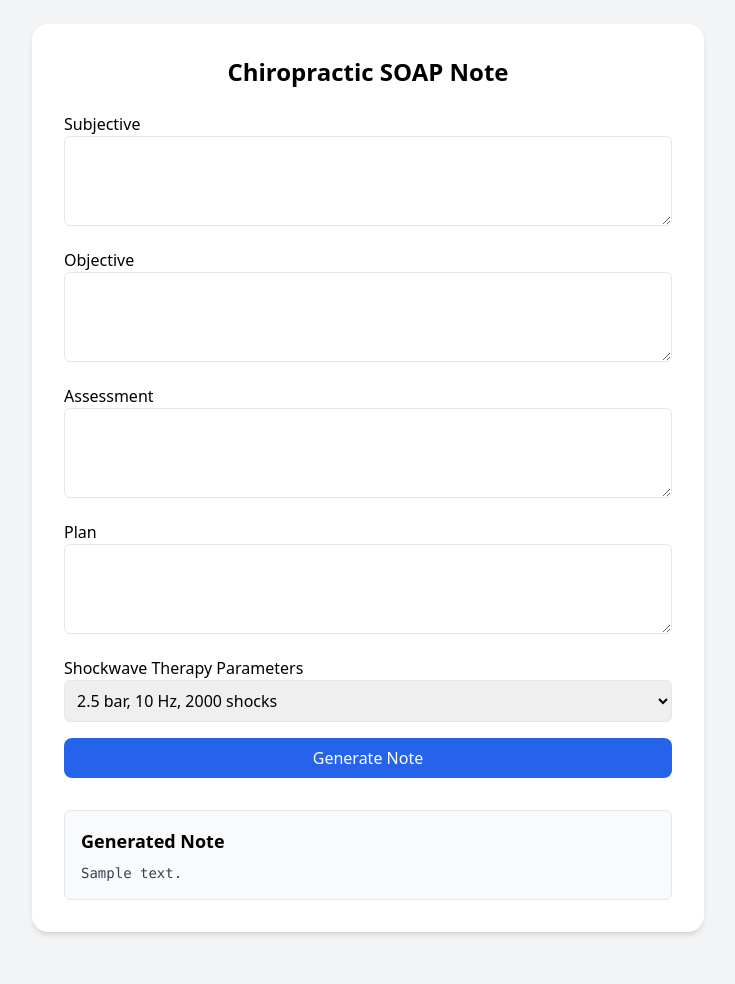
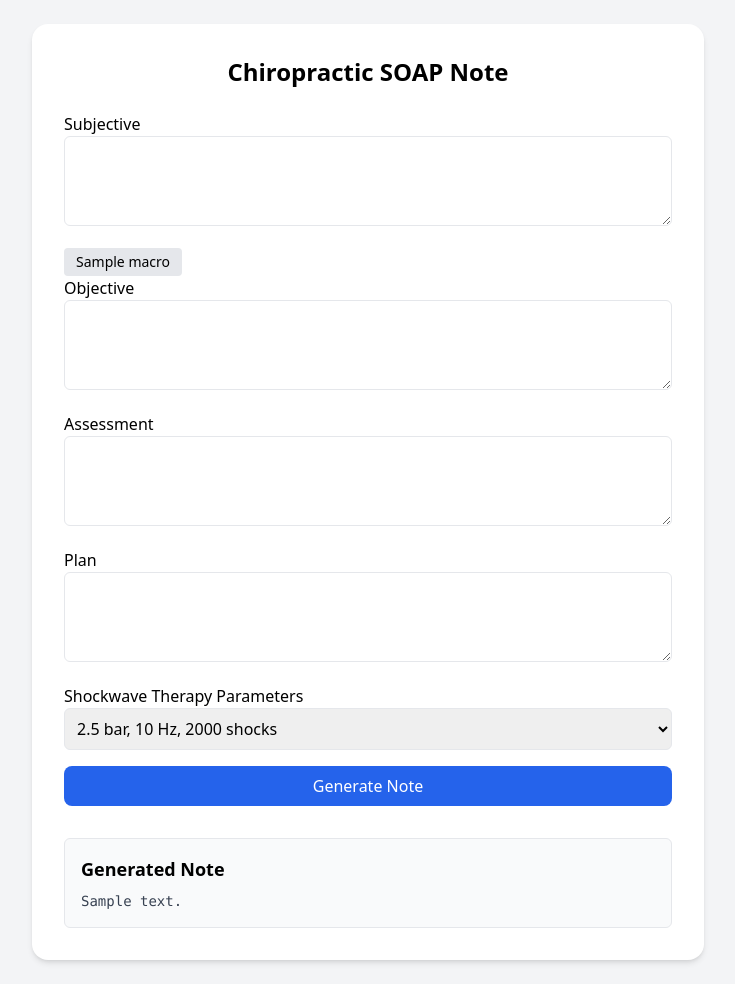
Before and after one commit to sailordc/soap-note, a Flask app: template templates/form.html in a window 1280 px wide. Shown: the whole page, without its empty margins (272-1007 px from the left). Before the commit the page ends 935 px from the top, so only its background shows below. Run offline with Flask 3, Linux system fonts and the light colour scheme; the template is opened without the code that fills it: most values are stand-ins (such as "Sample title", 1, 10 or a date in 2020); some libraries are stand-ins or nearby versions.

Commit message:
Update form.html

```diff
--- a/templates/form.html
+++ b/templates/form.html
@@ -15,18 +15,62 @@
         <textarea name="subjective" rows="3" class="w-full border p-2 rounded-md"></textarea>
       </div>
       <div>
+        {% if macros.subjective %}
+  <div class="flex flex-wrap gap-2 mt-2">
+    {% for macro in macros.subjective %}
+      <button type="button" class="bg-gray-200 px-3 py-1 rounded hover:bg-gray-300 text-sm"
+              onclick="insertMacro('subjective', '{{ macro.text }}')">
+        {{ macro.label }}
+      </button>
+    {% endfor %}
+  </div>
+{% endif %}
+
         <label class="block font-medium">Objective</label>
         <textarea name="objective" rows="3" class="w-full border p-2 rounded-md"></textarea>
       </div>
       <div>
+        {% if macros.objective %}
+  <div class="flex flex-wrap gap-2 mt-2">
+    {% for macro in macros.subjective %}
+      <button type="button" class="bg-gray-200 px-3 py-1 rounded hover:bg-gray-300 text-sm"
+              onclick="insertMacro('subjective', '{{ macro.text }}')">
+        {{ macro.label }}
+      </button>
+    {% endfor %}
+  </div>
+{% endif %}
+
         <label class="block font-medium">Assessment</label>
         <textarea name="assessment" rows="3" class="w-full border p-2 rounded-md"></textarea>
       </div>
       <div>
+        {% if macros.assessment %}
+  <div class="flex flex-wrap gap-2 mt-2">
+    {% for macro in macros.subjective %}
+      <button type="button" class="bg-gray-200 px-3 py-1 rounded hover:bg-gray-300 text-sm"
+              onclick="insertMacro('subjective', '{{ macro.text }}')">
+        {{ macro.label }}
+      </button>
+    {% endfor %}
+  </div>
+{% endif %}
+
         <label class="block font-medium">Plan</label>
         <textarea name="plan" rows="3" class="w-full border p-2 rounded-md"></textarea>
       </div>
       <div>
+        {% if macros.plan %}
+  <div class="flex flex-wrap gap-2 mt-2">
+    {% for macro in macros.subjective %}
+      <button type="button" class="bg-gray-200 px-3 py-1 rounded hover:bg-gray-300 text-sm"
+              onclick="insertMacro('subjective', '{{ macro.text }}')">
+        {{ macro.label }}
+      </button>
+    {% endfor %}
+  </div>
+{% endif %}
+
         <label class="block font-medium">Shockwave Therapy Parameters</label>
         <select name="shockwave" class="w-full border p-2 rounded-md">
           <option>2.5 bar, 10 Hz, 2000 shocks</option>
```
